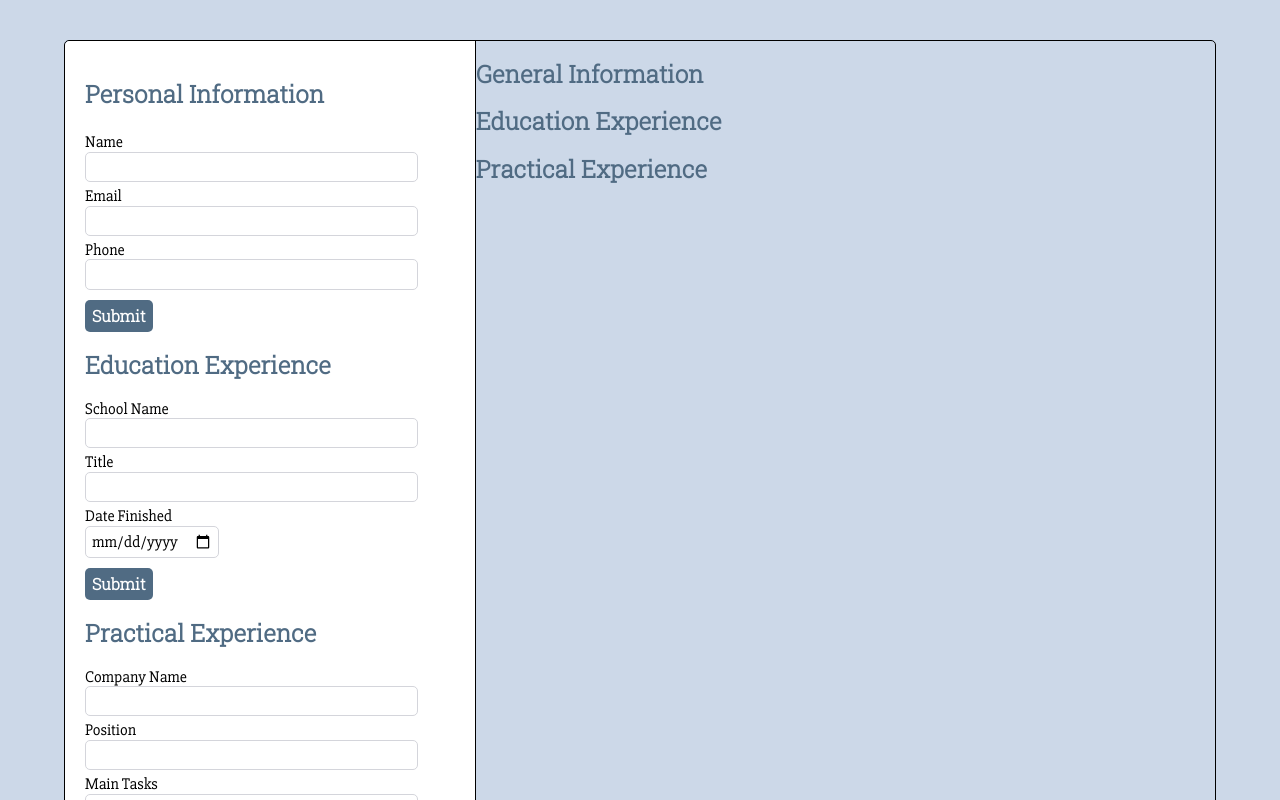
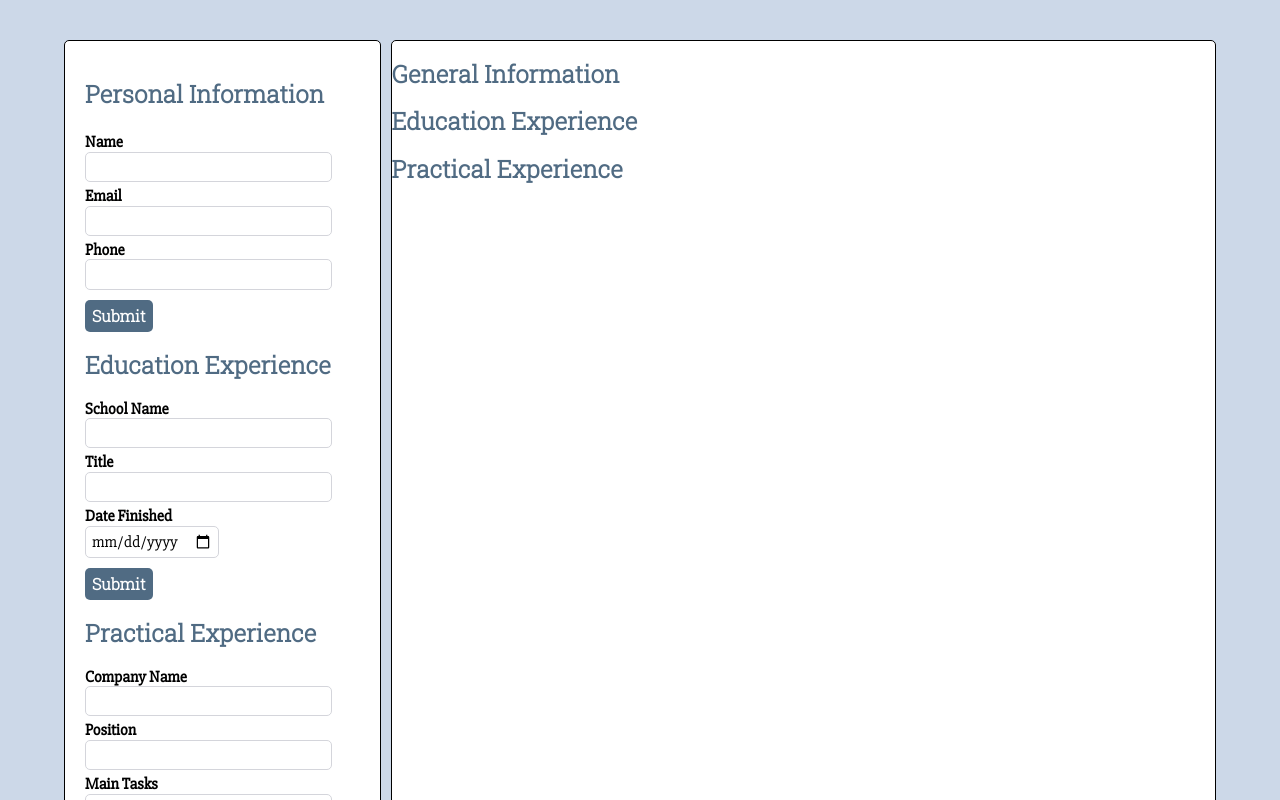
Before and after one commit to adjapeve/React-cv-project, a React (Create React App) app: page / in a window 1280 px wide. Shown: the top 800 px of the page. Built offline with nearby package versions, Linux system fonts and the light colour scheme.

Commit message:
Set a gap between CVinput and CVoutput, also downloaded a picture of a CV model to use as inspiration for the CVoutput interface

```diff
--- a/src/App.css
+++ b/src/App.css
@@ -392,6 +392,6 @@ body{
 .Main-container{
     display:flex;
     margin: 5vh 5vw;
-    border:1px black solid;
     border-radius: 5px;
+    gap: 10px;
 }
--- a/src/style/CvInput.css
+++ b/src/style/CvInput.css
@@ -1,8 +1,7 @@
 .CvInput{
     flex: 1;
-    border-right:1px black solid;
-    border-top-left-radius: 5px;
-    border-bottom-left-radius: 5px;
+    border:1px black solid;
+    border-radius: 5px;
     padding:20px;
     background-color: rgb(255, 255, 255);
 }
--- a/src/style/CvOutput.css
+++ b/src/style/CvOutput.css
@@ -1,3 +1,6 @@
 .CvOutput{
-    flex:2;
+    flex:3;
+    border:1px black solid;
+    border-radius: 5px;
+    background-color: rgb(255, 255, 255);
 }
--- a/src/style/InputSections.css
+++ b/src/style/InputSections.css
@@ -18,6 +18,7 @@ input,textarea{
 label{
     width: 100%;
     font-family: 'Slabo 27px', serif;
+    font-weight: bold;
 }
 form{
     width:90%;
```
Also changed, not shown: diamond@3x.png (added).
